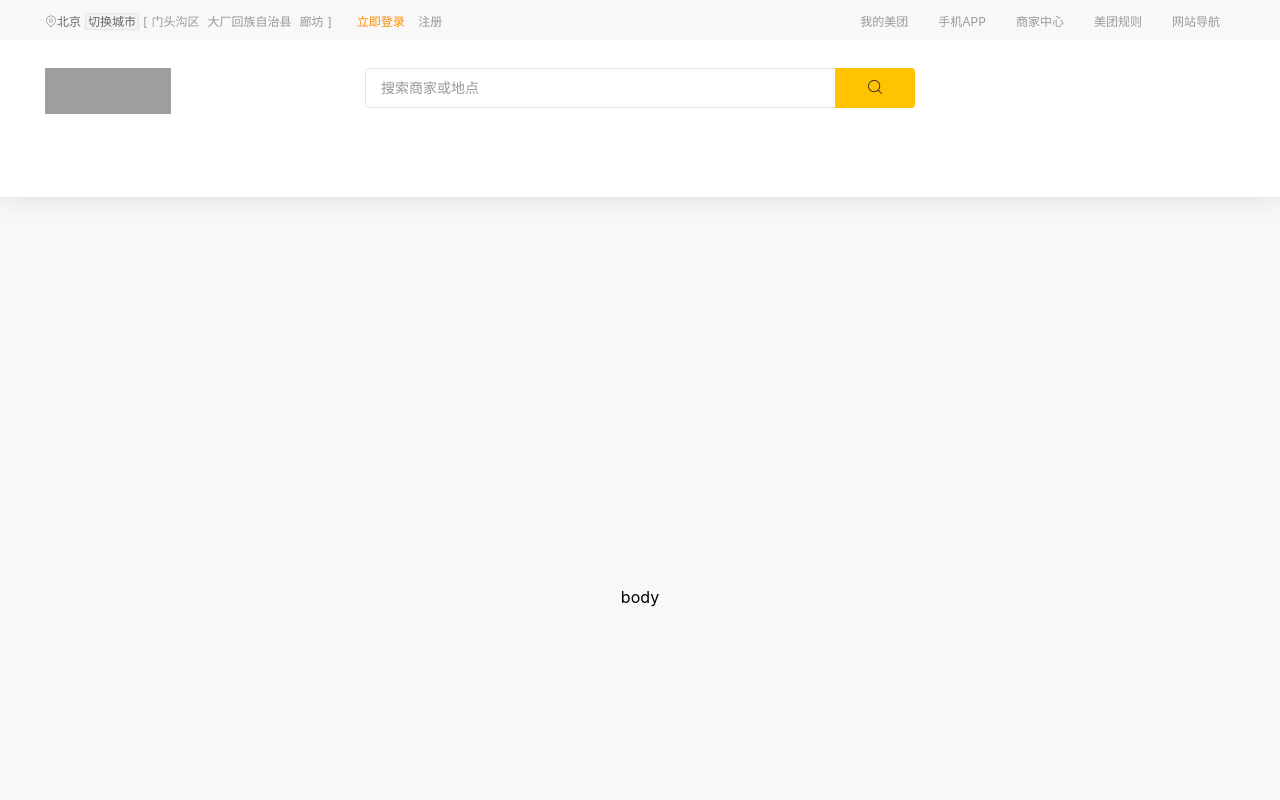
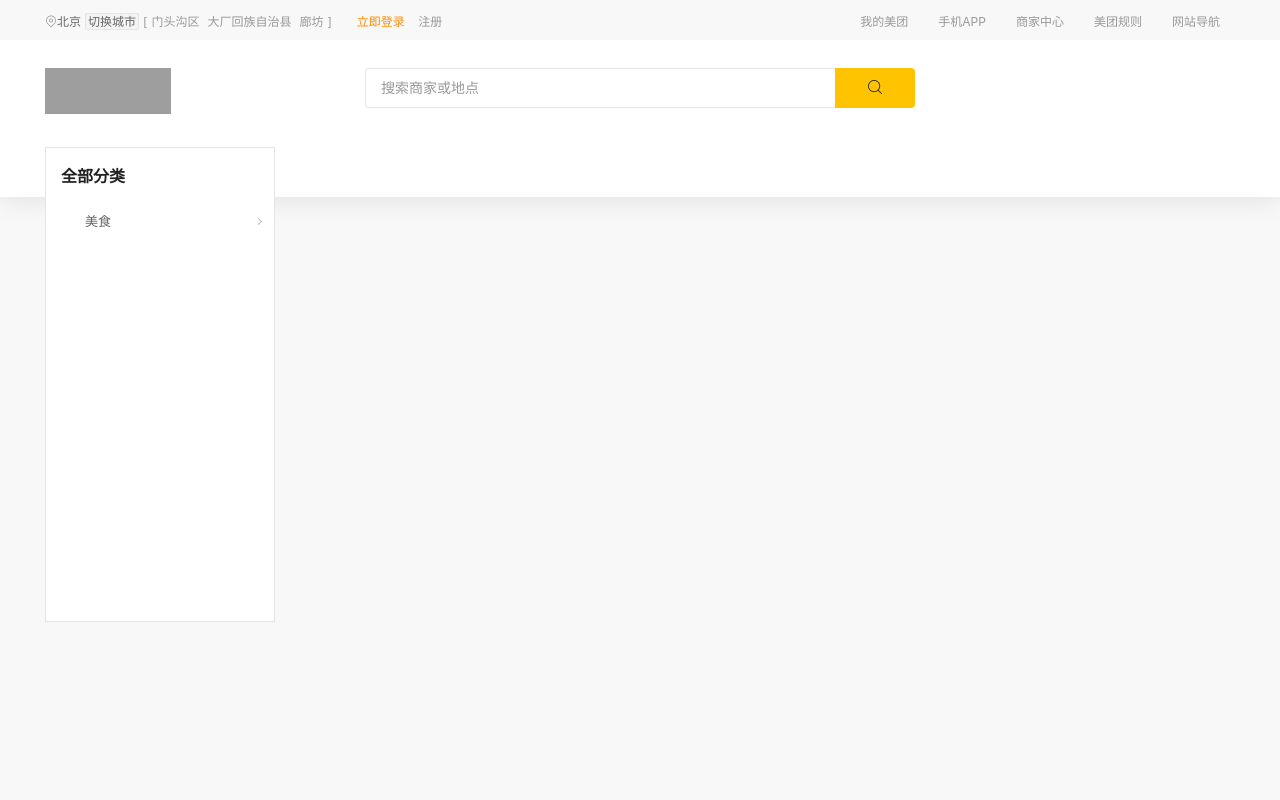
Before and after one commit to LinBrick/meituan-nuxt, a Nuxt app: page / in a window 1280 px wide. Shown: the top 800 px of the page. Built offline with nearby package versions, Linux system fonts and the light colour scheme; grey boxes are pictures that could not be loaded.

Commit message:
添加文件

```diff
--- /dev/null
+++ b/components/home/banner/category.vue
@@ -0,0 +1,104 @@
+<template>
+  <div class="left-banner">
+    <div class="category-nav-container">
+      <div class="category-nav-title-wrapper">
+        <span class="category-nav-title">全部分类</span><span class="title-icon" />
+      </div>
+      <div class="category-nav-content-wrapper">
+        <ul>
+          <li class="nav-li" @mouseenter="showCategoryDetails" @mouseleave="hideCategoryDetails">
+            <i class="iconfontNew hc-icon-foodNew" />
+            <span class="nav-text-wrapper"><span>
+              <a href="#" class="link nav-text" target="_blank">
+                美食
+              </a>
+            </span>
+            </span>
+            <i class="nav-right-arrow" />
+          </li>
+        </ul>
+      </div>
+      <div class="category-nav-detail-wrapper" :class="{active:detailActive}" @mouseenter="hideCategoryDetails">
+        <div class="category-nav-detail active">
+          <div class="detail-area">
+            <div class="detail-title-wrapper clearfix">
+              <h2>
+                <a
+                  href="https://gz.meituan.com/meishi/"
+                  data-bid="b_atx2p7dc"
+                  data-lab="{&quot;custom&quot;:{&quot;cat_id&quot;:1,&quot;index&quot;:&quot;1_1_0&quot;,&quot;title&quot;:&quot;美食&quot;}}"
+                  class="link detail-title"
+                  target="_blank"
+                  data-query="utm_source=meituanweb"
+                >美食</a>
+              </h2><a
+                href="https://gz.meituan.com/meishi/"
+                data-bid="b_atx2p7dc"
+                data-lab="{&quot;custom&quot;:{&quot;cat_id&quot;:1,&quot;index&quot;:&quot;1_1_more&quot;,&quot;title&quot;:&quot;美食&quot;}}"
+                class="link detail-more"
+                target="_blank"
+                data-query="utm_source=meituanweb"
+              >更多<i class="detail-right-arrow" /></a>
+            </div>
+            <div class="detail-content">
+              <a
+                href="https://gz.meituan.com/meishi/c393/"
+                data-bid="b_atx2p7dc"
+                data-lab="{&quot;custom&quot;:{&quot;cat_id&quot;:393,&quot;index&quot;:&quot;1_1_1&quot;,&quot;title&quot;:&quot;代金券&quot;}}"
+                class="link detail-text"
+                target="_blank"
+                data-query="utm_source=meituanweb"
+              >代金券</a>
+              <a
+                href="https://gz.meituan.com/meishi/c11/"
+                data-bid="b_atx2p7dc"
+                data-lab="{&quot;custom&quot;:{&quot;cat_id&quot;:11,&quot;index&quot;:&quot;1_1_2&quot;,&quot;title&quot;:&quot;甜点饮品&quot;}}"
+                class="link detail-text"
+                target="_blank"
+                data-query="utm_source=meituanweb"
+              >甜点饮品</a>
+              <a
+                href="https://gz.meituan.com/meishi/c17/"
+                data-bid="b_atx2p7dc"
+                data-lab="{&quot;custom&quot;:{&quot;cat_id&quot;:17,&quot;index&quot;:&quot;1_1_3&quot;,&quot;title&quot;:&quot;火锅&quot;}}"
+                class="link detail-text"
+                target="_blank"
+                data-query="utm_source=meituanweb"
+              >火锅</a>
+              <a
+                href="https://gz.meituan.com/meishi/c40/"
+                data-bid="b_atx2p7dc"
+                data-lab="{&quot;custom&quot;:{&quot;cat_id&quot;:40,&quot;index&quot;:&quot;1_1_4&quot;,&quot;title&quot;:&quot;自助餐&quot;}}"
+                class="link detail-text"
+                target="_blank"
+                data-query="utm_source=meituanweb"
+              >自助餐</a>
+            </div>
+          </div>
+        </div>
+      </div>
+    </div>
+  </div>
+</template>
+
+<script>
+export default {
+  data () {
+    return {
+      detailActive: false
+    }
+  },
+  methods: {
+    showCategoryDetails () {
+      this.detailActive = true
+    },
+    hideCategoryDetails () {
+      this.detailActive = false
+    }
+  }
+}
+</script>
+
+<style lang="scss">
+
+</style>
--- /dev/null
+++ b/components/home/banner/index.vue
@@ -0,0 +1,15 @@
+<template>
+  <div class="banner-container clearfix">
+    <category />
+  </div>
+</template>
+
+<script>
+import Category from './category'
+
+export default {
+  components: {
+    Category
+  }
+}
+</script>
--- a/layouts/default.vue
+++ b/layouts/default.vue
@@ -3,10 +3,9 @@
     <header class="com-header">
       <my-header />
     </header>
-    <main>
+    <div id="react">
       <nuxt />
-    </main>
-    <footer>Footer</footer>
+    </div>
   </div>
 </template>
 
--- a/pages/index.vue
+++ b/pages/index.vue
@@ -1,12 +1,18 @@
 <template>
-  <div class="container">
-    body
+  <div class="page index">
+    <div class="index-container">
+      <my-banner />
+    </div>
   </div>
 </template>
 
 <script>
+import MyBanner from '@/components/home/banner/index'
+
 export default {
-
+  components: {
+    MyBanner
+  }
 }
 </script>
 
```
Also changed, not shown: components/home/banner/banner.vue (added), components/home/banner/headerLinks.vue (added).
